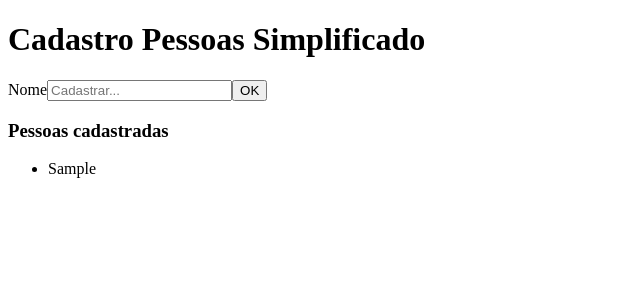
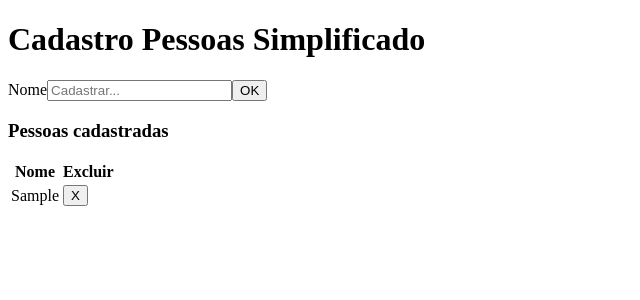
Before and after one commit to jonhtan/LPWEB---Cadastro-de-Pessoas, an Angular app: page / in a window 1280 px wide. Both pictures are taken after typing "Sample" into the empty fields and a click on the button "OK". Shown: the top 300 px of the page, without its empty margins (0-640 px from the left). Built offline with nearby package versions, Linux system fonts and the light colour scheme.

Commit message:
feat: exclusao de itens da lista

```diff
--- a/src/app/app.component.html
+++ b/src/app/app.component.html
@@ -5,6 +5,14 @@
   <button (click)="register()">OK</button>
 </form>
 <h3>Pessoas cadastradas</h3>
-<ul *ngFor="let pessoa of people">
-  <li>{{pessoa}}</li>
-</ul>
+
+<table>
+  <tr>
+    <th>Nome</th>
+    <th>Excluir</th>
+  </tr>
+  <tr *ngFor="let pessoa of people">
+    <td>{{pessoa}}</td>
+    <td><button type="button" name="pessoa" (click)="delete(pessoa)">X</button></td>
+  </tr>
+</table>
--- a/src/app/app.component.ts
+++ b/src/app/app.component.ts
@@ -18,4 +18,8 @@ export class AppComponent {
     this.text = "";
   }
 
+  delete(pessoa) {
+    this.people.splice(this.people.indexOf(pessoa));
+  }
+
 }
```
